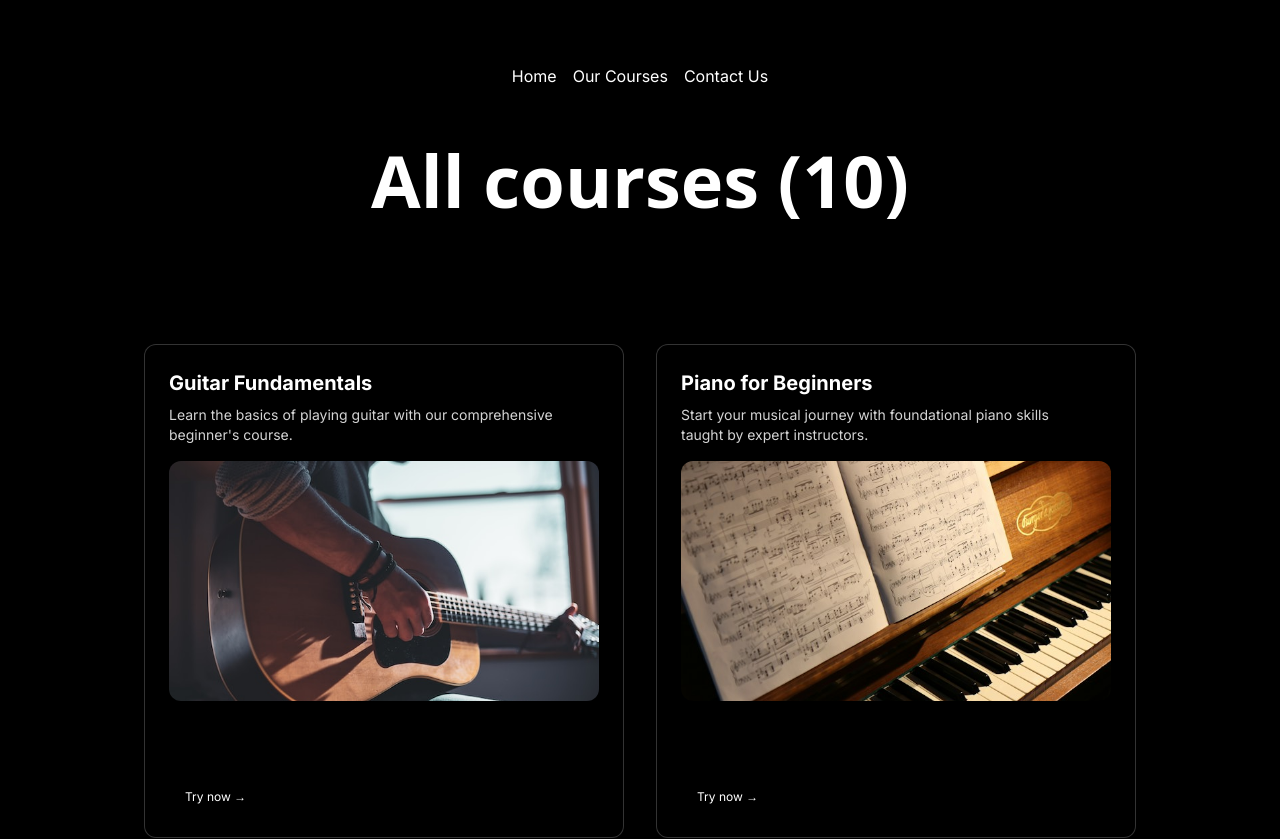
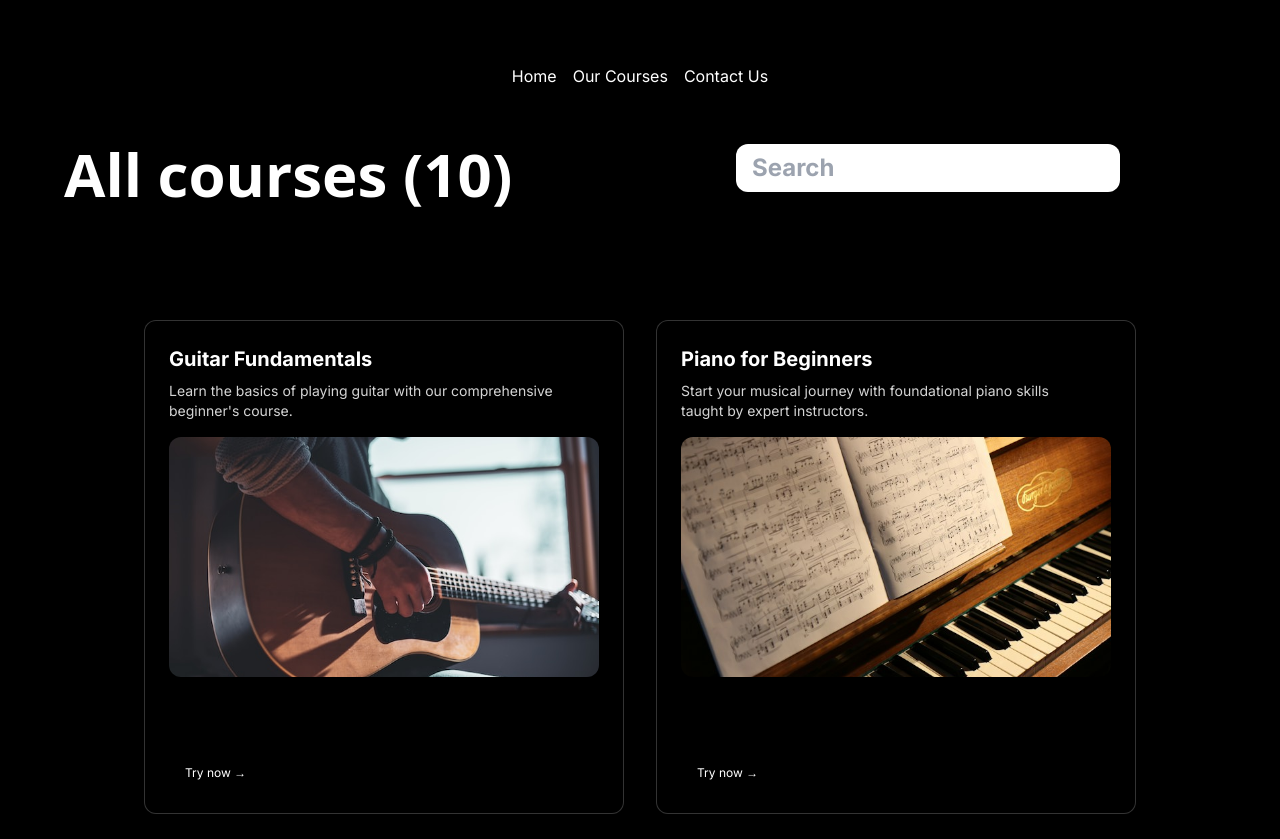
Before and after one commit to harshdeepy205/NextJS-Aceternity-UI, a Next.js app: page /courses in a window 1280 px wide. Shown: the top 839 px of the page. Built offline with nearby package versions, Linux system fonts and the light colour scheme.

Commit message:
search added in the all courses

```diff
--- a/src/app/courses/page.tsx
+++ b/src/app/courses/page.tsx
@@ -6,15 +6,44 @@ import { CardBody, CardContainer, CardItem } from "../../components/ui/3d-card";
 import Link from "next/link";
 import courseData from '@/data/music_courses.json'
 
+
+interface courseDataType {
+	id: number;
+	title: string;
+	slug: string;
+	description: string;
+	price: number;
+	instructor: string;
+	isFeatured: boolean;
+	image: string;
+  }
+
 function page() {
+	const [courses,setCourse] = React.useState(courseData.courses)
+	const filterCourses = (value:string)=>{
+		let courses = courseData.courses.filter((course:courseDataType)=>course.title.toLowerCase().includes(value.toLowerCase()))
+    	setCourse(courses)
+    	console.log(value)
+	}
+
   return (
 		<div className="min-h-screen bg-black py-12 pt-36">
-			<h1 className="text-lg md:text-7xl text-center font-sans font-bold mb-8 text-white">
-				All courses ({courseData.courses.length})
-			</h1>
+			<div className="flex justify-between mx-16">
+				<h1 className="text-lg md:text-6xl text-center font-sans font-bold mb-8 text-white">
+					All courses ({courseData.courses.length})
+				</h1>
+				<div className="mr-24">
+					<input
+						type="text"
+						placeholder="Search"
+						className="px-4 py-2 rounded-xl  dark:bg-white dark:text-black text-black text-2xl font-bold"
+						onChange={(e) => filterCourses(e.target.value)}
+					/>
+				</div>
+			</div>
 			<div className="flex flex-wrap justify-center">
-				{courseData.courses.map((course,index) => (
-					<CardContainer className="inter-var m-4" key={index}>
+				{courses.map((course:courseDataType,index) => (
+					<CardContainer className="inter-var mx-4 my-1" key={index}>
 						<CardBody className="bg-gray-50 relative group/card  dark:hover:shadow-2xl dark:hover:shadow-emerald-500/[0.1] dark:bg-black dark:border-white/[0.2] border-black/[0.1] w-auto sm:w-[30rem] h-auto rounded-xl p-6 border  ">
 							<CardItem
 								translateZ="50"
--- a/src/components/ui/sticky-scroll-reveal.tsx
+++ b/src/components/ui/sticky-scroll-reveal.tsx
@@ -54,7 +54,7 @@ export const StickyScroll = ({
     <motion.div
       animate={{
         backgroundColor: backgroundColors[activeCard % backgroundColors.length],
-        scrollbarWidth:'none',
+        scrollbarWidth:'none'
       }}
       className="h-[30rem] overflow-y-auto flex justify-center relative space-x-10 rounded-md p-10"
       ref={ref}
```
